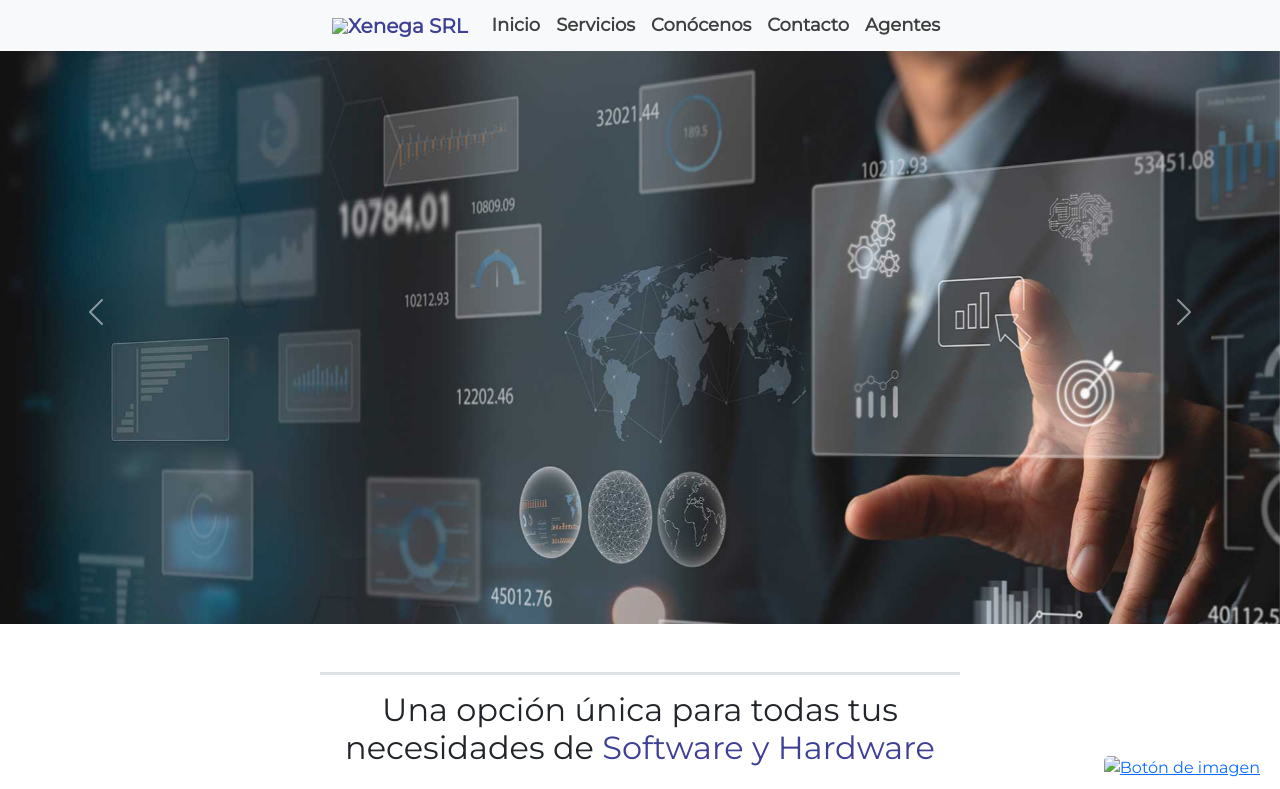
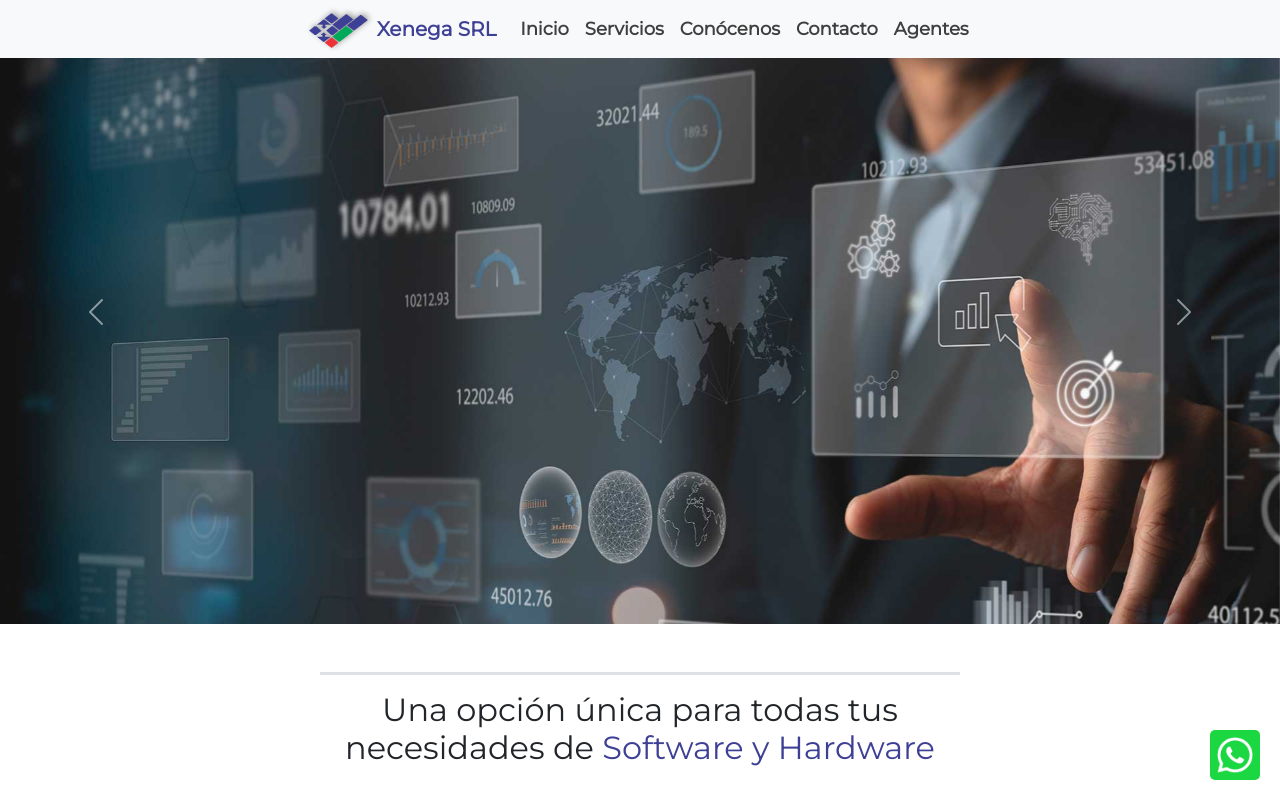
Before and after one commit to Dominguezsa/PaginaWeb, a plain HTML site: page index.html in a window 1280 px wide. Shown: the top 789 px of the page. Drawn offline with nearby package versions, Linux system fonts and the light colour scheme.

Commit message:
arreglos

```diff
--- a/index.html
+++ b/index.html
@@ -23,7 +23,7 @@
   <nav class="navbar navbar-expand-sm navbar-light p-1 fixed-top bg-light movile-nav" id="menu">
     <div class="container">
       <a>
-        <img src="/Bootstrap/img/Logo_xenega.png" class="img-fluid" style="max-width: 100px; max-height: 50px" disabled>
+        <img src="./img/Logo_xenega.png" class="img-fluid" style="max-width: 100px; max-height: 50px" disabled>
       </a>
       <a class="navbar-brand">
         <span class="fs-5 fw-bold" style="color:#3e4095;">Xenega SRL</span>
@@ -327,8 +327,8 @@
     <!-- WHATSAPP-BUTTON-->
     <!--========================================================== -->
     <div class="fixed-button">
-      <a href="https://www.apple.com/" target="_blank">
-        <img src="/Bootstrap/img/whatsapp.png" alt="Botón de imagen">
+      <a href="https://es.wikipedia.org/wiki/Wikipedia:Portada" target="_blank">
+        <img src="./img/whatsapp.png" alt="Botón de imagen">
       </a>
     </div>
 
```
